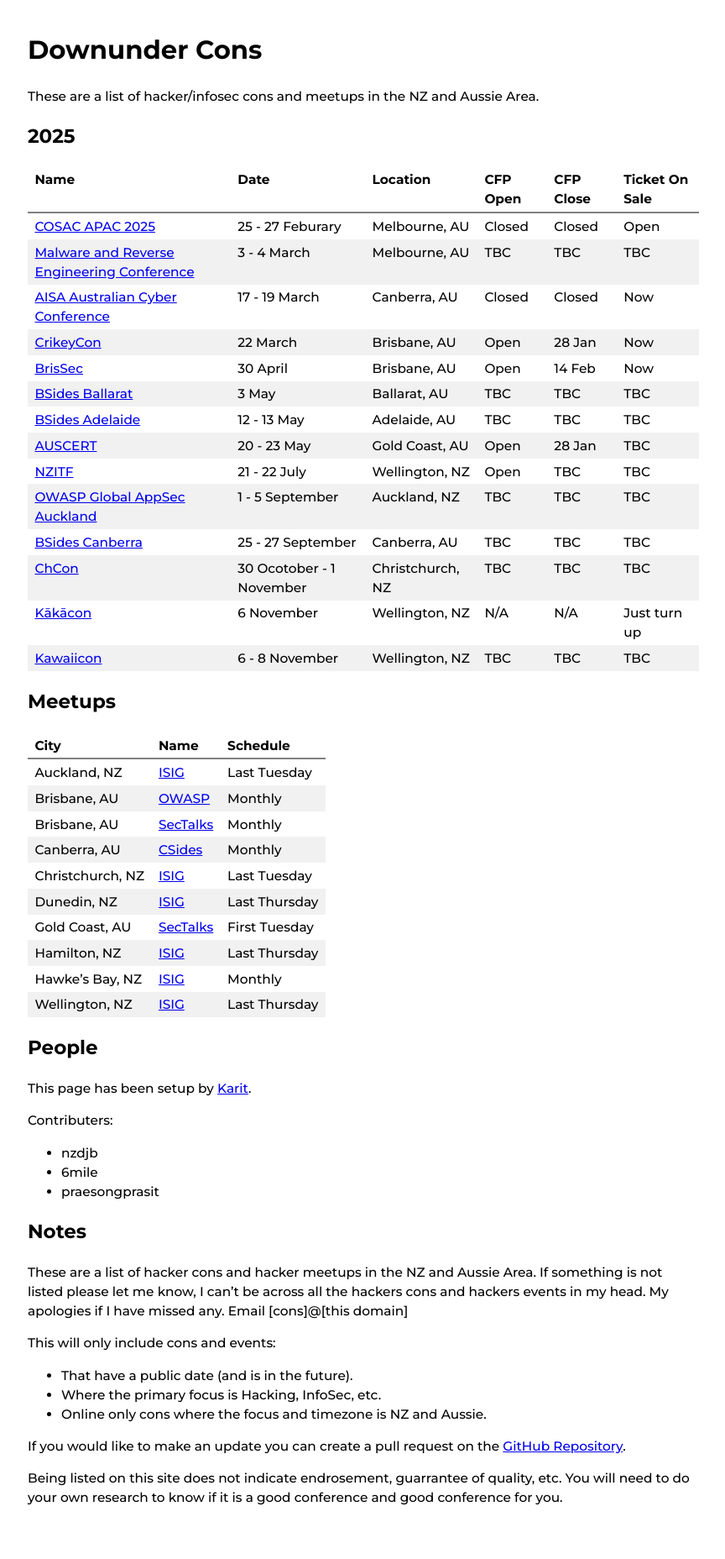
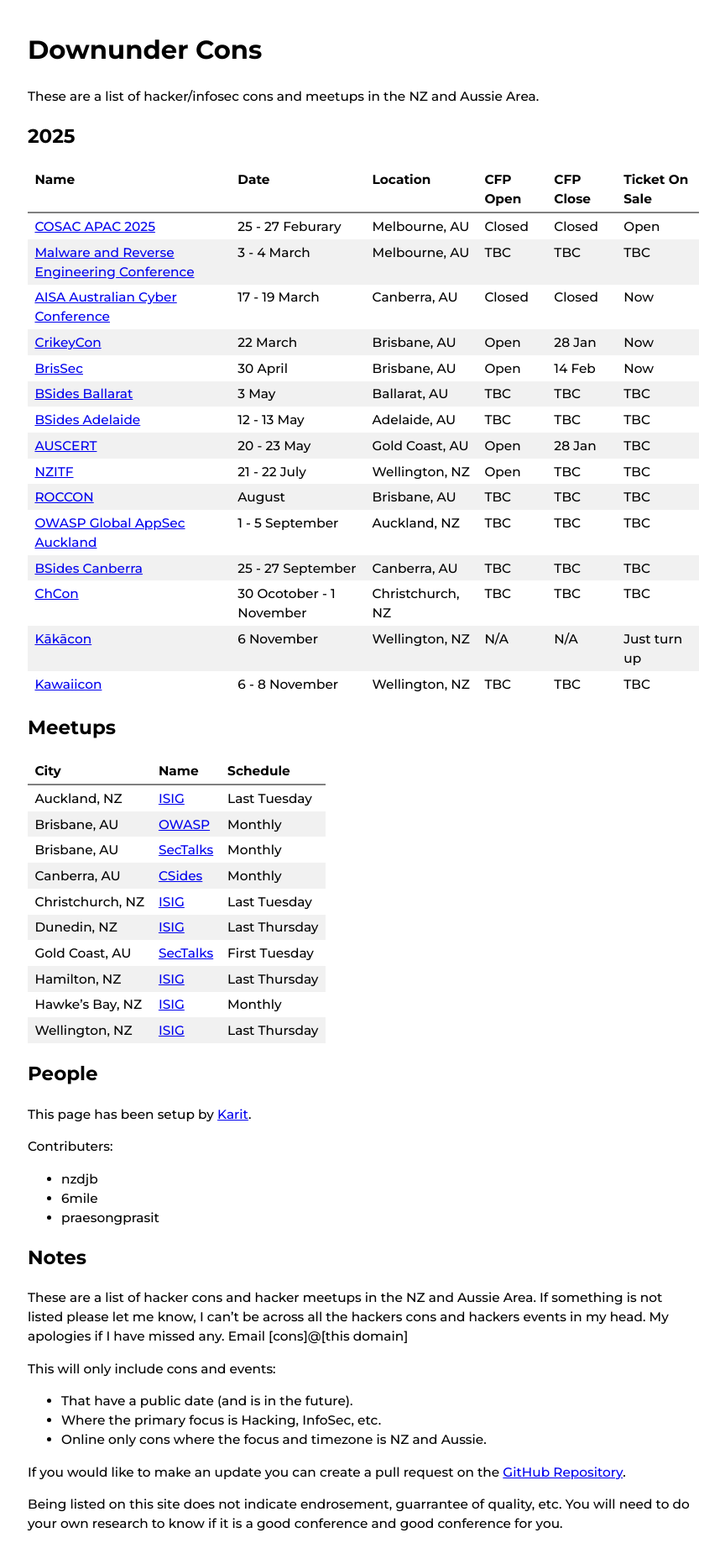
Before and after one commit to nzkarit/downundercons, a Jekyll site: the page built from index.markdown, in a window 1280 px wide. Shown: the whole page at 84% size, without its empty margins (207-1071 px from the left). Built offline with Jekyll 4.4.1, drawn with Linux system fonts in a browser that asks for light colours; before the commit the page ends 1825 px from its top, so only the background shows below that.

Commit message:
Update index.markdown

```diff
--- a/index.markdown
+++ b/index.markdown
@@ -18,6 +18,7 @@ These are a list of hacker/infosec cons and meetups in the NZ and Aussie Area.
 | [BSides Adelaide](https://www.bsidesadelaide.com.au/) | 12 - 13 May | Adelaide, AU | TBC | TBC | TBC |
 | [AUSCERT](https://conference.auscert.org.au/) | 20 - 23 May | Gold Coast, AU | Open | 28 Jan | TBC |
 | [NZITF](https://nzitf.org.nz/conference-details) | 21 - 22 July | Wellington, NZ | Open | TBC | TBC |
+| [ROCCON](https://www.realmsofcyber.com/) | August | Brisbane, AU | TBC | TBC | TBC |
 | [OWASP Global AppSec Auckland](https://appsec.org.nz/conference/) | 1 - 5 September | Auckland, NZ | TBC | TBC | TBC |
 | [BSides Canberra](https://www.bsidesau.com.au/) | 25 - 27 September | Canberra, AU | TBC | TBC | TBC |
 | [ChCon](https://2025.chcon.nz/) | 30 Ocotober - 1 November | Christchurch, NZ | TBC | TBC | TBC |
```
